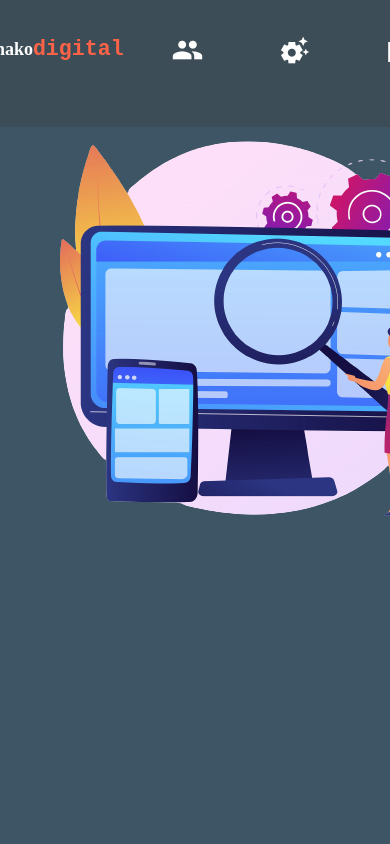
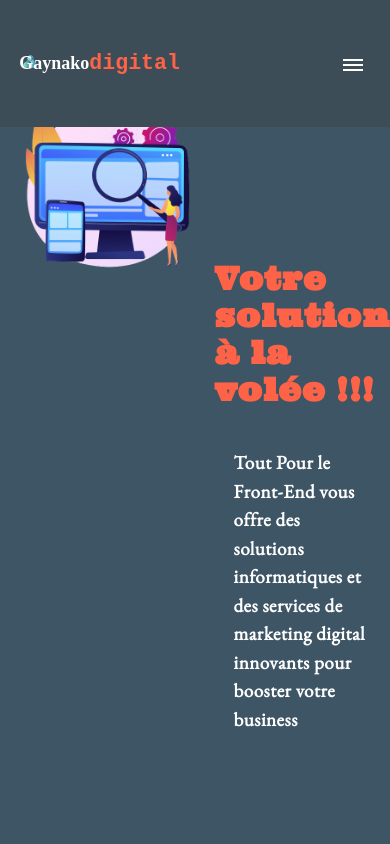
Before and after one commit to ousseynou8/gaynakodigital, a website built with Vite: page index.html in a window 390 px wide. Shown: the top 844 px of the page. Built offline with nearby package versions, Linux system fonts and the light colour scheme.

Commit message:
Derlière mis à niveau du responsive

```diff
--- /dev/null
+++ b/design/_720.scss
@@ -0,0 +1,41 @@
+// @import './variables';
+@media  screen and (max-width: 720px) {
+    #navigation {
+        display: grid;
+        grid-template-columns: 1fr 1fr 30px;
+        align-items: center;
+        ul {
+            li {
+                margin-left: 75px;
+                display: none;
+                span {
+                    color: $primary;
+                    font-size: 2em;
+                }
+                a {
+                    margin: auto 12px;
+                    display: none;
+
+                }
+                // &:hover {
+                //     background-color: $primary;
+                //     font-size: .7em;
+                //     text-align: center;
+                //     transform: scale(1.2);
+                //     transition: all .1s ease-in-out;
+                //     span { display: none;  }
+                //     a { display: block;  }
+                // }
+
+            }
+        }
+        #burger {
+            .burg {
+                width: 20px;
+                height: 2px;
+                background-color: $primary;
+                margin-top: 3px;
+            }
+        }
+    }
+}
--- a/design/style.scss
+++ b/design/style.scss
@@ -85,7 +85,7 @@ body {
     display: grid;
     grid-template-columns: repeat(2, 1fr);
     img {
-
+        width: 55vw;
     }
     #describe {
         margin-top: 10rem;
@@ -97,10 +97,11 @@ body {
         }
         p {
             color: $primary;
-            letter-spacing: 2.2px;
-            line-height: 2;
+            font-family: "EB Garamond";
+            letter-spacing: .5px;
+            line-height: 1.5;
             font-weight: 600;
-            font-size: 14px;
+            font-size: 19px;
             padding: 1em;
         }
     }
@@ -115,12 +116,14 @@ section {
     h1 {
         color: tomato;
         text-align: center;
+        font-size: 2.5rem;
 
     }
     // PARAGRAPHE DE LA SECTION
     p {
         font-family: "EB Garamond";
         color: $primary;
+        font-size: 1.3rem;
         line-height: 1.5;
     }
 }
@@ -128,3 +131,4 @@ section {
 
 @import './1044';
 @import './930';
+@import './720';
```
Also changed, not shown: design/style.css, 1 other file.
